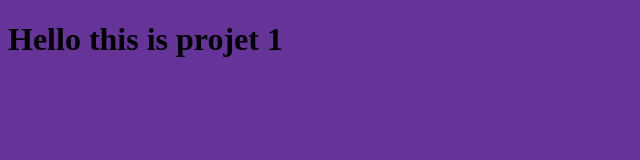
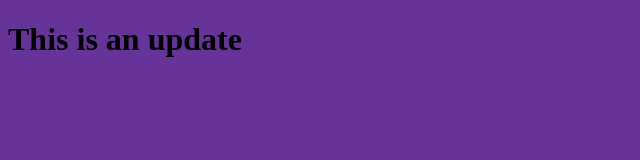
Before and after one commit to Abduuuuullah/myprojet, a plain HTML site: page index.html in a window 1280 px wide. Shown: the whole page, without its empty margins (0-640 px from the left). Drawn offline with Linux system fonts and the light colour scheme.

Commit message:
editenthe html file

```diff
--- a/index.html
+++ b/index.html
@@ -7,7 +7,7 @@
     <title>Document</title>
 </head>
 <body>
-    <h1>Hello this is projet 1</h1>
+    <h1>This is an update </h1>
 
 
     <script src="app.js"></script>
```
